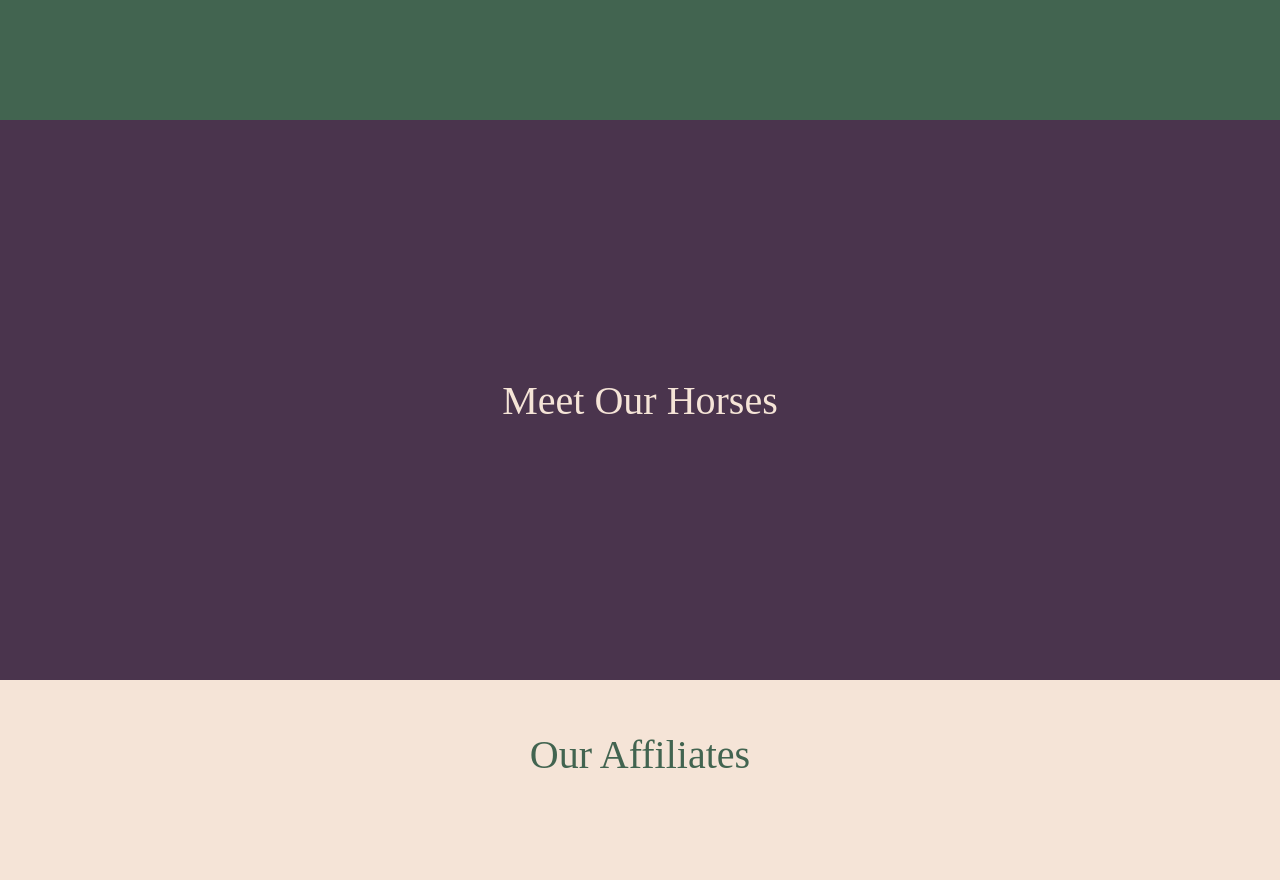
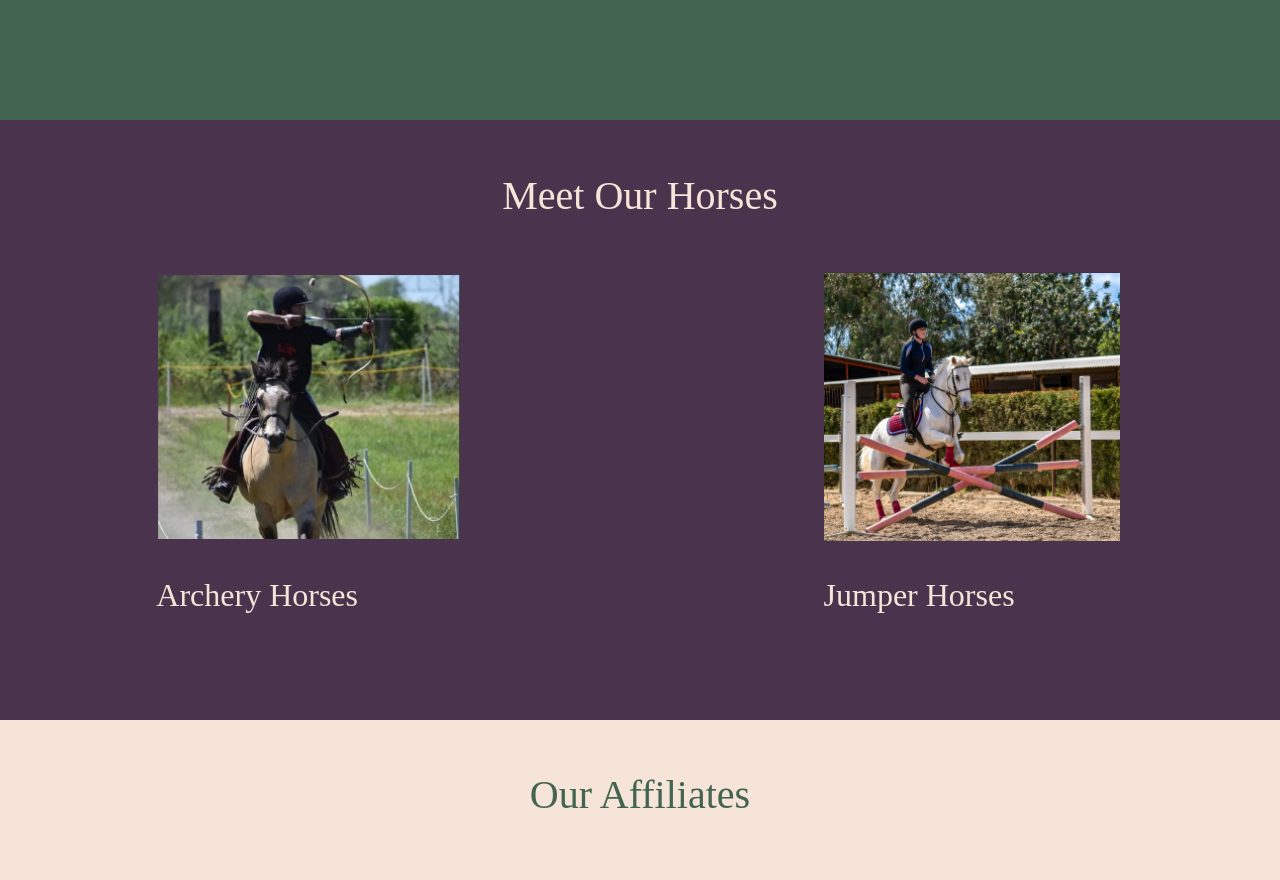
Before and after one commit to heatherdice/Elysian_Fields_Horse_Rentals, a React (Create React App) app in the folder client/: page /about in a window 1280 px wide. Shown: the part 1000-1880 px from the top of the page. Built offline with nearby package versions, Linux system fonts and the light colour scheme; the HTML template or start-up script is replaced by a standard one; a web font is replaced by a local one.

Commit message:
Styling for meet our horses section

```diff
--- a/client/src/pages/about.js
+++ b/client/src/pages/about.js
@@ -4,6 +4,8 @@ import aboutHero from "../assets/aboutHero.jpg";
 import ulhaLogo from "../assets/ulhalogo.png";
 import ieaLogo from "../assets/iea.png";
 import ihsaLogo from "../assets/ihsalogo.png";
+import archeryHorse from "../assets/meetArchery.png";
+import jumperHorse from "../assets/meetJumper.png";
 import { AboutPage, AboutInfo, AboutHorses, AffiliateLinks, AffiliateLogos } from "../styles/About.styles";
 
 export default function about() {
@@ -19,6 +21,14 @@ export default function about() {
                 <AboutHorses>
                     <h3>Meet Our Horses</h3>
 
+                    <div>
+                        <img src={archeryHorse} alt="archery horses" />
+                        <h4>Archery Horses</h4>
+                    </div>
+                    <div>
+                        <img src={jumperHorse} alt="jumper horses" />
+                        <h4>Jumper Horses</h4>
+                    </div>
                 </AboutHorses>
 
                 <AffiliateLinks>
--- a/client/src/styles/About.styles.js
+++ b/client/src/styles/About.styles.js
@@ -37,14 +37,25 @@ const AboutInfo = styled(AboutSections)`
 `;
 
 const AboutHorses = styled(AboutSections)`
-    height: 70vh;
+    height: 75vh;
     color: var(--champagne-pink);
     background-color: var(--english-violet);
     grid-template-columns: 1fr 1fr;
     column-gap: 3em;
+    justify-items: center;
     h3 {
         grid-column: span 2;
         place-self: center;
+    }
+    h4 {
+        font-family: var(--title-font) !important;
+        font-size: 2em;
+        font-weight: normal;
+        margin-top: 1em;
+        margin-bottom: 0;
+    }
+    img {
+        height: 60%;
     }
 `;
 
```
